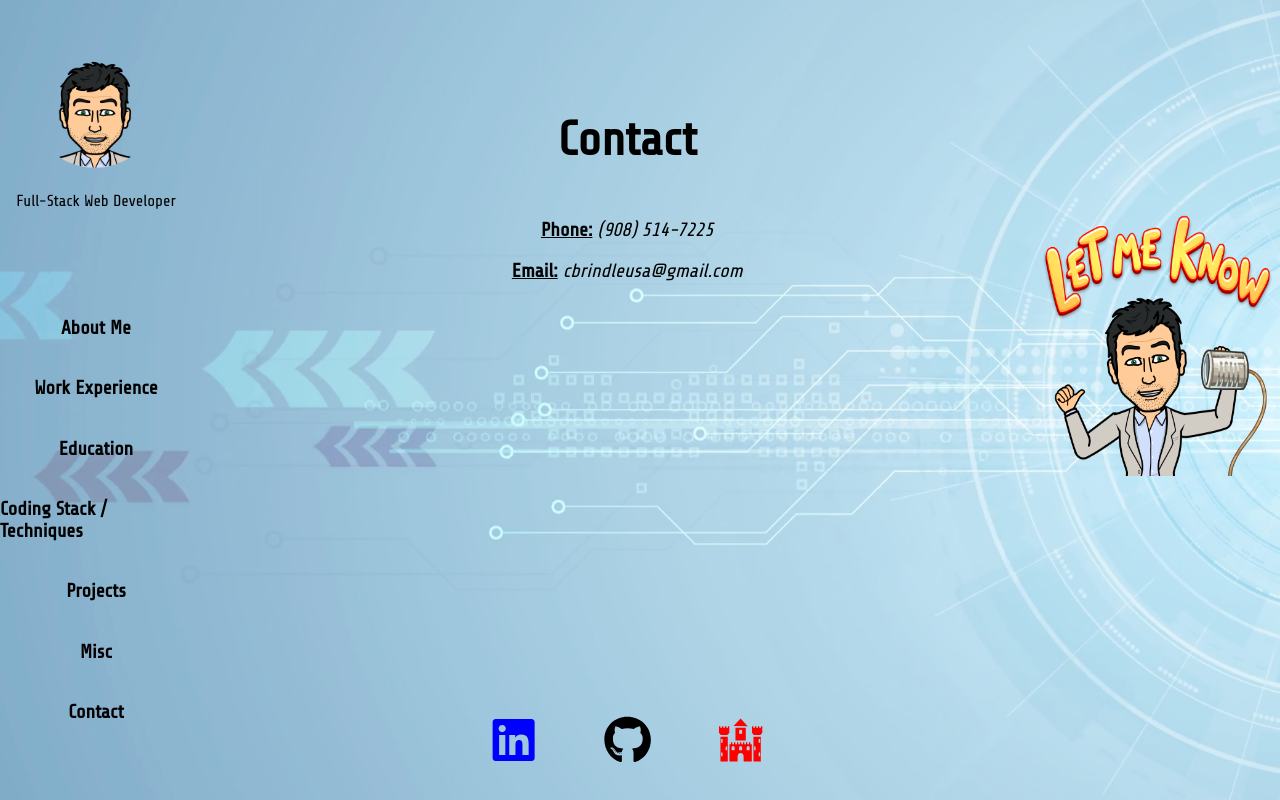
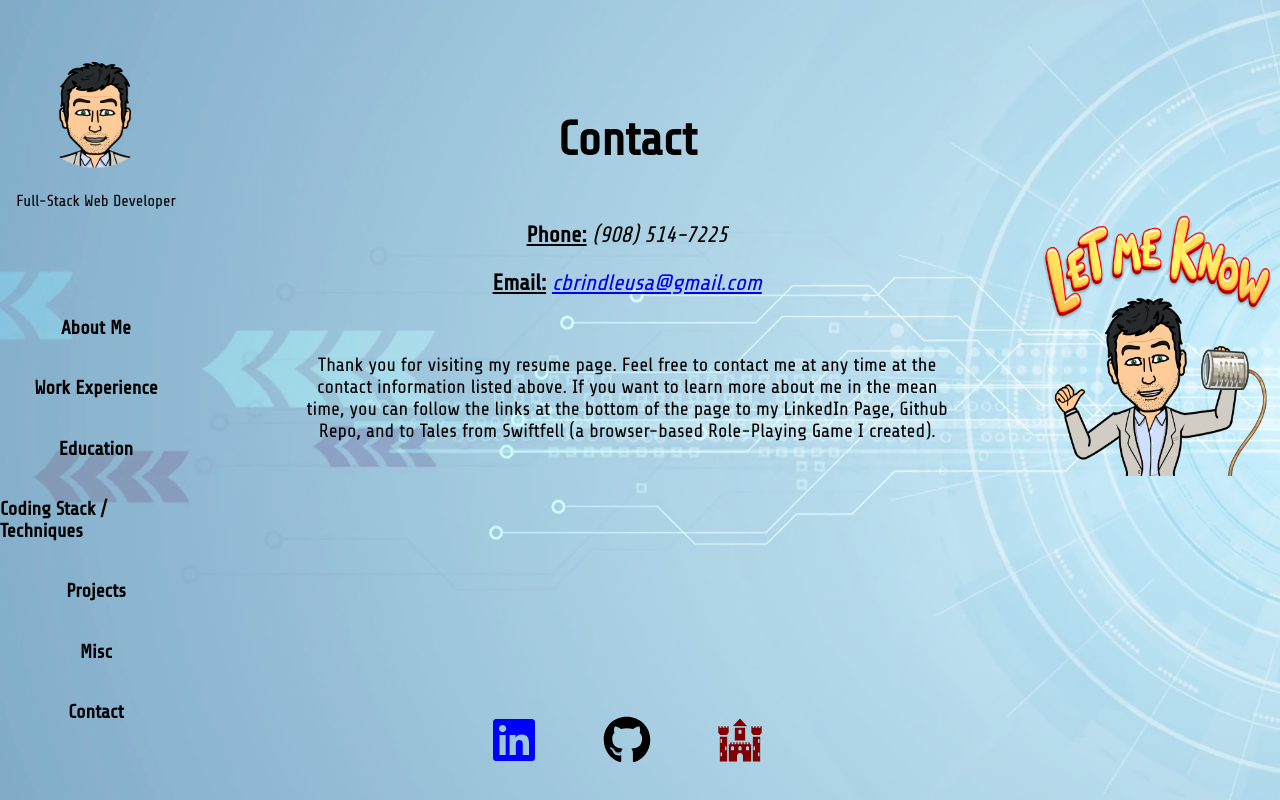
Before and after one commit to cbrindle/resume-page, a React (Create React App) app in the folder front-end/: page /contact in a window 1280 px wide. Built offline with nearby package versions, Linux system fonts and the light colour scheme.

Commit message:
Added all content needed at this time to Contact component.

```diff
--- a/front-end/src/components/Contact/Contact.js
+++ b/front-end/src/components/Contact/Contact.js
@@ -12,9 +12,13 @@ export default class Contact extends Component {
                     <h1 style={styles.title}>Contact</h1>
                 </div>
                 <div style={styles.centerContent}>
-                    <div style={{textAlign:'center', fontSize:'1.2em'}}>
+                    <div style={{textAlign:'center', fontSize:'1.4em'}}>
                         <p><b><u>Phone:</u></b> <i>(908) 514-7225</i></p>
-                        <p><b><u>Email:</u></b> <i>cbrindleusa@gmail.com</i></p>
+                        <p><b><u>Email:</u></b> <a href="mailto:cbrindleusa@gmail.com?Subject=Resume%20Page%20Email"><i>cbrindleusa@gmail.com</i></a></p>
+                    </div>
+                    <br />
+                    <div style={{textAlign:'center', fontSize: '1.2em'}}>
+                        <p>Thank you for visiting my resume page. Feel free to contact me at any time at the contact information listed above. If you want to learn more about me in the mean time, you can follow the links at the bottom of the page to my LinkedIn Page, Github Repo, and to Tales from Swiftfell (a browser-based Role-Playing Game I created).</p>
                     </div>
                 </div>
                 <div style={styles.imgArea}>
@@ -23,7 +27,7 @@ export default class Contact extends Component {
                 <div style={styles.linkArea}>
                     <FaLinkedin size={48} color={'blue'} style={styles.linksIcon} onClick={() => window.open('https://www.linkedin.com/in/christopherbrindle/', "_blank")} />
                     <FaGithub size={48} style={styles.linksIcon} onClick={() => window.open('https://github.com/cbrindle', "_blank")} />
-                    <GiCastle size={48} color={'red'} style={styles.linksIcon} onClick={() => window.open('https://tfs-chapter1.herokuapp.com/', "_blank")} />
+                    <GiCastle size={48} color={'maroon'} style={styles.linksIcon} onClick={() => window.open('https://tfs-chapter1.herokuapp.com/', "_blank")} />
                 </div>
             </div>
         )
@@ -70,7 +74,7 @@ const styles = {
         gridArea: '4 / 2 / span 1 / span 1'
     },
     linksIcon: {
-        padding: '0 5% 0 5%',
+        margin: '0 5% 0 5%',
         cursor: 'pointer'
     }
 }
```
